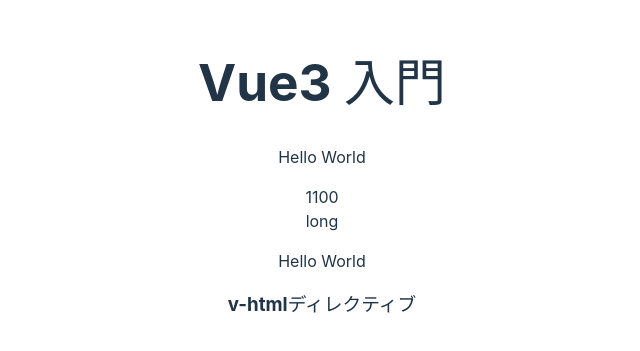
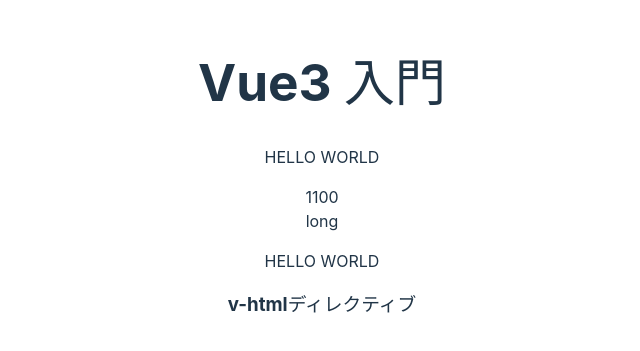
Before and after one commit to shunmakk/vue-tutorial, a Vue app: page / in a window 1280 px wide. Shown: the part 221-572 px from the top of the page, without its empty margins (318-958 px from the left). Built offline with nearby package versions, Linux system fonts and the light colour scheme.

Commit message:
関数の実行

```diff
--- a/src/App.vue
+++ b/src/App.vue
@@ -1,7 +1,13 @@
 <script setup>
 console.log("Hello World!");
-const message = "Hello World";
+let message = "Hello World";
 const message2 = "<h3>v-htmlディレクティブ</h3>";
+
+//関数の実行
+const upperCase = () => {
+  message = message.toUpperCase();
+};
+upperCase();
 </script>
 
 <template>
```
